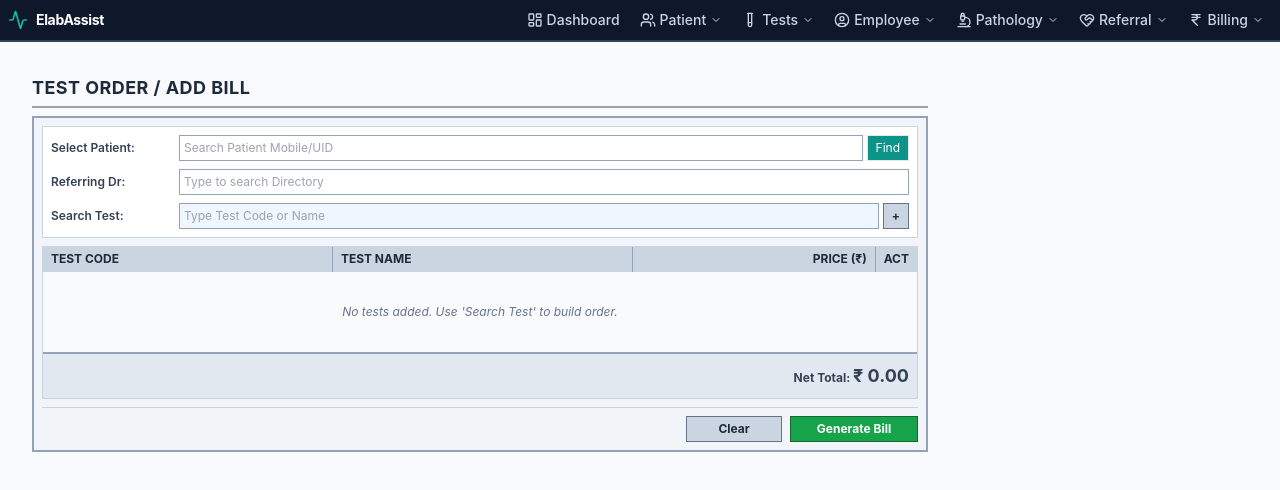
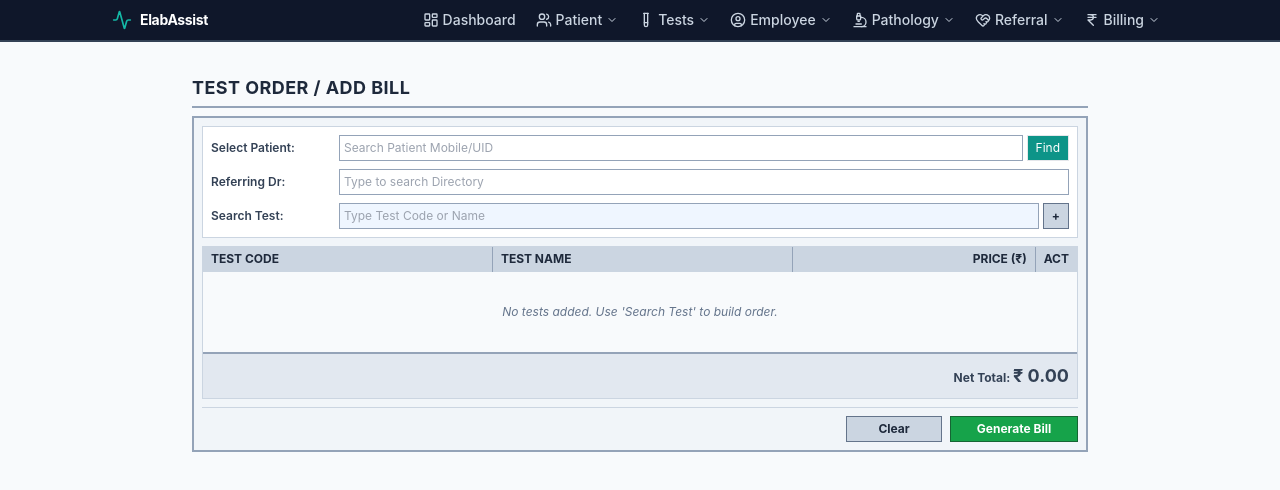
Before and after one commit to Pawan8538/Admin-Page, a React (Vite) app: page /billing/add in a window 1280 px wide. Shown: the top 490 px of the page. Built offline with nearby package versions, Linux system fonts and the light colour scheme.

Commit message:
admin page created entirely

```diff
--- a/src/components/TopNavigation.jsx
+++ b/src/components/TopNavigation.jsx
@@ -128,7 +128,7 @@ export default function TopNavigation() {
 
   return (
     <div className="bg-slate-900 border-b-2 border-slate-700 sticky top-0 z-40 rounded-none">
-      <div className="max-w-full px-2">
+      <div className="max-w-full px-16 lg:px-28">
         <div className="flex items-center justify-between h-10">
           <div className="flex items-center flex-shrink-0">
             <Activity className="h-5 w-5 text-primary-500" />
--- a/src/pages/Dashboard.jsx
+++ b/src/pages/Dashboard.jsx
@@ -1,4 +1,4 @@
-import { Search, FileText, Settings, Activity, Clock, Users, DollarSign } from 'lucide-react';
+import { Search, FileText, Settings, Activity, Clock, Users, IndianRupee } from 'lucide-react';
 import clsx from 'clsx';
 
 export default function Dashboard() {
@@ -21,7 +21,9 @@ export default function Dashboard() {
       <div className="flex justify-between items-center border-b-2 border-slate-400 pb-1 mb-2 bg-slate-200 p-2 border-2 rounded-none">
         <div className="flex items-center gap-4">
           <h1 className="text-lg font-bold text-slate-800 tracking-wide uppercase">System Dashboard</h1>
-          <span className="text-xs font-semibold text-slate-600 bg-white border border-slate-400 px-2 py-0.5">14-APR-2026</span>
+          <span className="text-xs font-semibold text-slate-600 bg-white border border-slate-400 px-2 py-0.5">
+            {new Date().toLocaleDateString('en-GB', { day: '2-digit', month: 'short', year: 'numeric' }).replace(/ /g, '-').toUpperCase()}
+          </span>
         </div>
 
         <div className="flex items-center gap-2">
@@ -62,7 +64,7 @@ export default function Dashboard() {
           </div>
         </div>
         <div className="bg-white border-2 border-slate-400 p-2 flex items-center gap-3">
-          <div className="bg-green-100 border border-green-400 p-2"><DollarSign className="w-5 h-5 text-green-700"/></div>
+          <div className="bg-green-100 border border-green-400 p-2"><IndianRupee className="w-5 h-5 text-green-700"/></div>
           <div>
             <div className="text-xs font-bold text-slate-600 uppercase">Daily Collection (Est)</div>
             <div className="text-lg font-bold text-slate-900 leading-tight">₹4,250 <span className="text-xs text-slate-500 font-semibold">(To Collect: ₹480)</span></div>
--- a/src/pages/billing/AddBillOrder.jsx
+++ b/src/pages/billing/AddBillOrder.jsx
@@ -1,6 +1,6 @@
 export default function AddBillOrder() {
   return (
-    <div className="max-w-4xl space-y-2 pb-10">
+    <div className="max-w-4xl mx-auto space-y-2 pb-10">
       <div className="mb-2 flex items-center justify-between border-b-2 border-slate-400 pb-1">
         <h1 className="text-lg font-bold text-slate-800 uppercase tracking-wide">Test Order / Add Bill</h1>
       </div>
```
